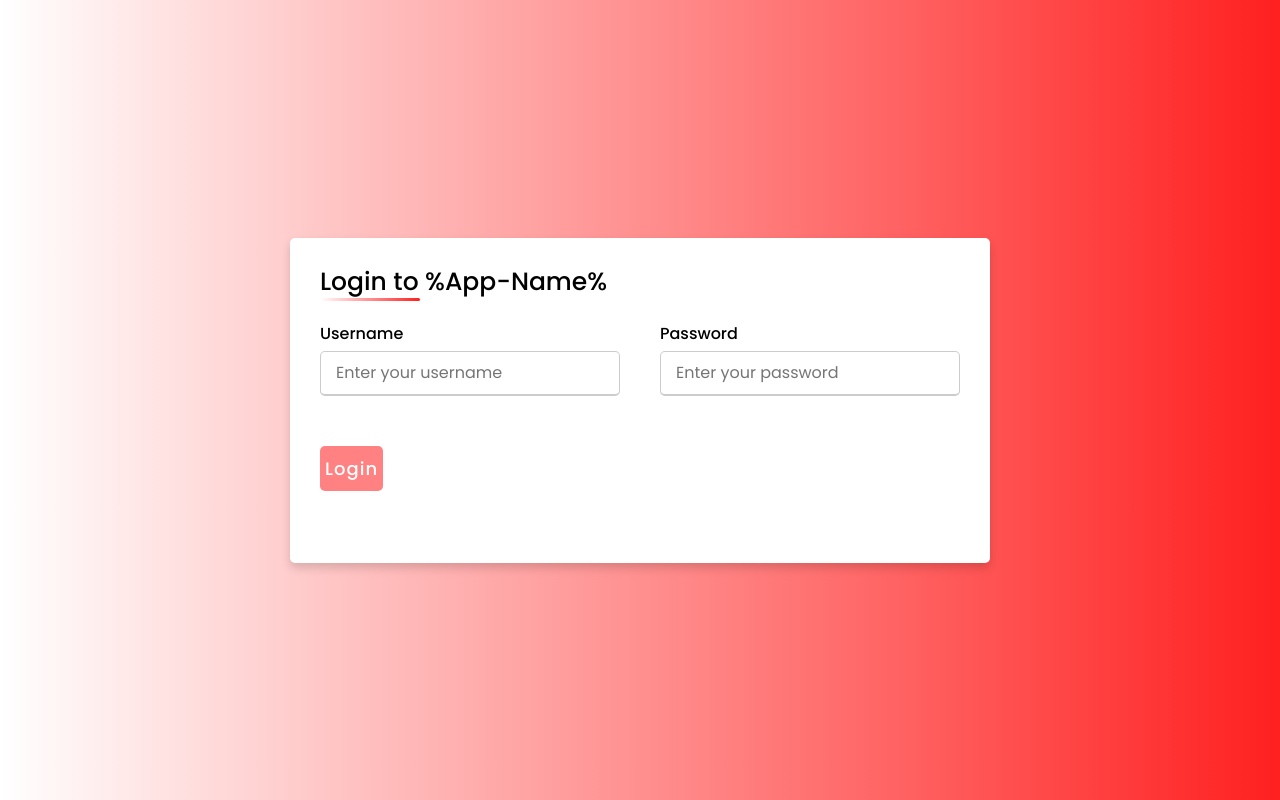
After one commit to IBM-EPBL/IBM-Project-3320-1658548959, a Flask app: page /login in a window 1280 px wide. The commit adds this page. Run offline with Flask 2, Linux system fonts and the light colour scheme.

Commit message:
modify files

```diff
--- a/demo-Project/app.py
+++ b/demo-Project/app.py
@@ -43,9 +43,9 @@ def index():
 def about():
     return render_template('about.html')
 
-@app.route('/signin')
+@app.route('/login')
 def signin():
-    return render_template('signin.html')
+    return render_template('userLogin.html')
 
 @app.route('/register/recepient')
 def recepientRegister():
--- a/demo-Project/static/style.css
+++ b/demo-Project/static/style.css
@@ -1,11 +1,11 @@
-@import url('https://fonts.googleapis.com/css2?family=Poppins:wght@200;300;400;500;600;700&display=swap');
-*{
+@import url("https://fonts.googleapis.com/css2?family=Poppins:wght@200;300;400;500;600;700&display=swap");
+* {
   margin: 0;
   padding: 0;
   box-sizing: border-box;
-  font-family: 'Poppins',sans-serif;
+  font-family: "Poppins", sans-serif;
 }
-body{
+body {
   height: 100vh;
   display: flex;
   justify-content: center;
@@ -13,20 +13,20 @@ body{
   padding: 10px;
   background: linear-gradient(90deg, #ffffff, #ff2020);
 }
-.container{
+.container {
   max-width: 700px;
   width: 100%;
   background-color: #fff;
   padding: 25px 30px;
   border-radius: 5px;
-  box-shadow: 0 5px 10px rgba(0,0,0,0.15);
+  box-shadow: 0 5px 10px rgba(0, 0, 0, 0.15);
 }
-.container .title{
+.container .title {
   font-size: 25px;
   font-weight: 500;
   position: relative;
 }
-.container .title::before{
+.container .title::before {
   content: "";
   position: absolute;
   left: 0;
@@ -36,22 +36,22 @@ body{
   border-radius: 5px;
   background: linear-gradient(90deg, #ffffff, #ff2020);
 }
-.content form .user-details{
+.content form .user-details {
   display: flex;
   flex-wrap: wrap;
   justify-content: space-between;
   margin: 20px 0 12px 0;
 }
-form .user-details .input-box{
+form .user-details .input-box {
   margin-bottom: 15px;
   width: calc(100% / 2 - 20px);
 }
-form .input-box span.details{
+form .input-box span.details {
   display: block;
   font-weight: 500;
   margin-bottom: 5px;
 }
-.user-details .input-box select{
+.user-details .input-box select {
   height: 45px;
   width: 100%;
   outline: none;
@@ -63,7 +63,7 @@ form .input-box span.details{
   transition: all 0.3s ease;
 }
 
-.user-details .input-box input{
+.user-details .input-box input {
   height: 45px;
   width: 100%;
   outline: none;
@@ -75,22 +75,22 @@ form .input-box span.details{
   transition: all 0.3s ease;
 }
 
- form .gender-details .gender-title{
+form .gender-details .gender-title {
   font-size: 20px;
   font-weight: 500;
 }
- form .category{
+form .category {
   display: flex;
   width: 80%;
-   margin: 14px 0 ;
+  margin: 14px 0;
   justify-content: space-between;
 }
- form .category label{
+form .category label {
   display: flex;
   align-items: center;
   cursor: pointer;
 }
- form .category label .dot{
+form .category label .dot {
   height: 18px;
   width: 18px;
   border-radius: 50%;
@@ -101,18 +101,18 @@ form .input-box span.details{
 }
 #dot-1:checked ~ .category label .one,
 #dot-2:checked ~ .category label .two,
- #dot-3:checked ~ .category label .three{
+#dot-3:checked ~ .category label .three {
   background: #ff2020;
   border-color: #d9d9d9;
 }
- form input[type="radio"]{
+form input[type="radio"] {
   display: none;
 }
- form .button{
+form .button {
   height: 45px;
-   margin: 35px 0
+  margin: 35px 0;
 }
- form .button input{
+form .button input {
   height: 100%;
   width: 100%;
   border-radius: 5px;
@@ -121,35 +121,36 @@ form .input-box span.details{
   font-size: 18px;
   font-weight: 500;
   letter-spacing: 1px;
+  padding: 5px;
   cursor: pointer;
-   transition: all 0.3s ease;
-   background: linear-gradient(80deg, #fff6d1, #ff2020);
+  transition: all 0.5s ease;
+  background-color: #ff8181;
 }
- form .button input:hover{
+form .button input:hover {
   /* transform: scale(0.99); */
-  background: linear-gradient(-80deg, #fff6d1, #ff2020);
+  background-color: #c26767;
 }
- @media(max-width: 584px){
- .container{
+@media (max-width: 584px) {
+  .container {
     max-width: 100%;
   }
-form .user-details .input-box{
+  form .user-details .input-box {
     margin-bottom: 15px;
     width: 100%;
   }
-  form .category{
+  form .category {
     width: 100%;
   }
-  .content form .user-details{
+  .content form .user-details {
     max-height: 300px;
     overflow-y: scroll;
   }
-  .user-details::-webkit-scrollbar{
+  .user-details::-webkit-scrollbar {
     width: 5px;
   }
 }
-  @media(max-width: 459px){
-  .container .content .category{
+@media (max-width: 459px) {
+  .container .content .category {
     flex-direction: column;
   }
 }
--- /dev/null
+++ b/demo-Project/templates/userLogin.html
@@ -0,0 +1,34 @@
+<!DOCTYPE html>
+<html lang="en" dir="ltr">
+
+<head>
+  <meta charset="UTF-8">
+  <title> Donor Registration Page</title>
+  <link rel="stylesheet" href="/static/style.css">
+  <meta name="viewport" content="width=device-width, initial-scale=1.0">
+</head>
+
+<body>
+  <div class="container">
+    <div class="title">Login to %App-Name%</div>
+    <div class="content">
+      <form action="#">
+        <div class="user-details">
+          <div class="input-box">
+            <span class="details">Username</span>
+            <input type="text" placeholder="Enter your username" required>
+          </div>
+          <div class="input-box">
+            <span class="details">Password</span>
+            <input type="text" placeholder="Enter your password" required>
+          </div>
+          <div class="button">
+            <input type="submit" value="Login">
+          </div>
+      </form>
+    </div>
+  </div>
+
+</body>
+
+</html>
```
Lines whose indentation alone changed are shown as unchanged.
